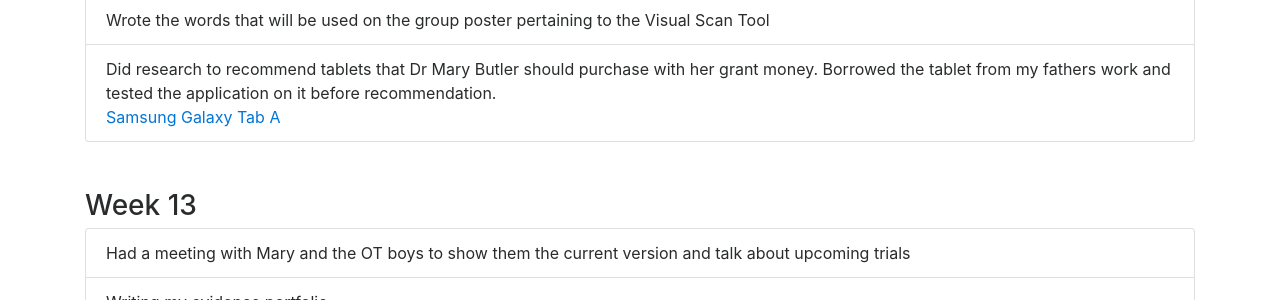
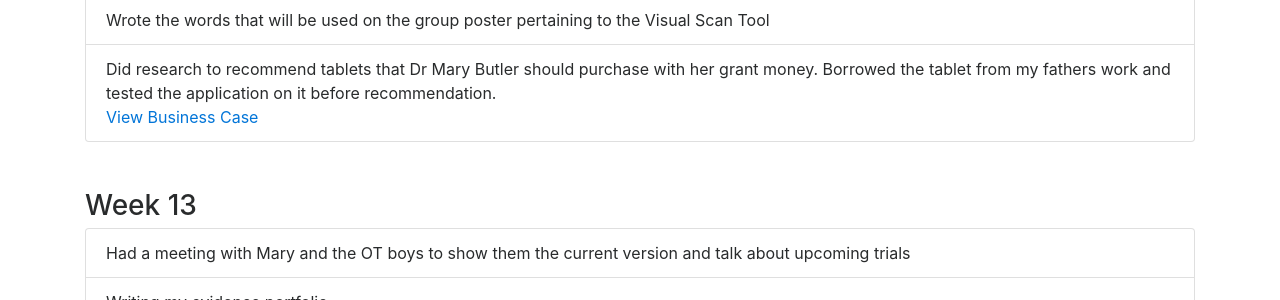
Before and after one commit to aberhjk1/aberhjk1.github.io, a Jekyll site: the page built from weeklybreakdown.html, in a window 1280 px wide and 900 px high, scrolled down 3836 px. Shown: the part 153-453 px from the top of the window. Built offline with Jekyll 4.4.1, drawn with Linux system fonts in a browser that asks for light colours; nearby versions of some CDN libraries.

Commit message:
Update weeklybreakdown.html

```diff
--- a/weeklybreakdown.html
+++ b/weeklybreakdown.html
@@ -110,7 +110,7 @@ title: Jordan Aberhart Evidence Portfolio
 	  	<li class="list-group-item">Meeting with the team to ensure everything is running smoothly, dividing up tasks such as the group poster etc</li>
 	  	<li class="list-group-item">Wrote an about me blurb and had my picture taken by Adon</li>
 	  	<li class="list-group-item">Wrote the words that will be used on the group poster pertaining to the Visual Scan Tool</li>
-	  	<li class="list-group-item">Did research to recommend tablets that Dr Mary Butler should purchase with her grant money. Borrowed the tablet from my fathers work and tested the application on it before recommendation. <a href="https://www.noelleeming.co.nz/shop/computers-tablets/tablets/android-tablets/samsung-sm-t580nzwaxnz-galaxy-tab-a-2016-10-1-wifi-white/prod146717.html"> Samsung Galaxy Tab A</a></li>
+	  	<li class="list-group-item">Did research to recommend tablets that Dr Mary Butler should purchase with her grant money. Borrowed the tablet from my fathers work and tested the application on it before recommendation. <a href="businesscase"> View Business Case</a></li>
 		</ul>
 <br><br>
 		<h3>Week 13</h3>
```
